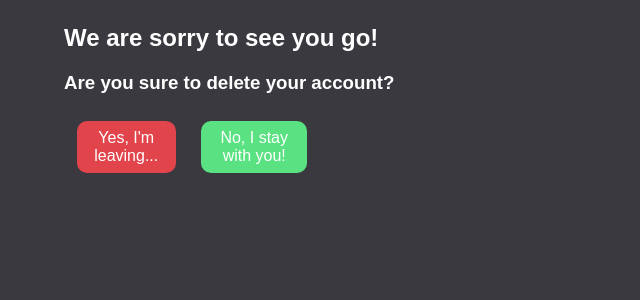
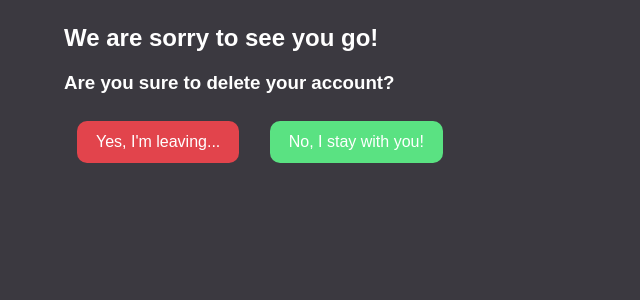
Before and after one commit to MStefan99/BlogApp, a Flask app: page /delete/ in a window 1280 px wide. Shown: the part 40-340 px from the top of the page, without its empty margins (0-640 px from the left). Run offline with Flask 2, Linux system fonts and the light colour scheme.

Commit message:
small design fixes

```diff
--- a/static/css/style.css
+++ b/static/css/style.css
@@ -148,8 +148,15 @@ a, a:visited{
 }
 
 .center{
-    display: flex;
     justify-content: center;
+}
+
+.left{
+    justify-content: left;
+}
+
+.right{
+    justify-content: right;
 }
 
 .button{
@@ -157,6 +164,6 @@ a, a:visited{
     text-align: center;
     text-decoration: none;
     border-radius: 10px;
-    padding: 1vmin;
+    padding: 1.5vh 1.5vw;
     margin: 1vh 1vw;
 }
--- a/templates/delete.html
+++ b/templates/delete.html
@@ -3,7 +3,7 @@
     {% block main %}
         <h2>We are sorry to see you go!</h2>
         <h3>Are you sure to delete your account?</h3>
-        <div class="center" style="margin: 0 70vw 0 0">
+        <div class="left">
             <div class="button" style="background: #e2444c">
                 <a href="/delete_confirm/">Yes, I'm leaving...</a>
             </div>
```
